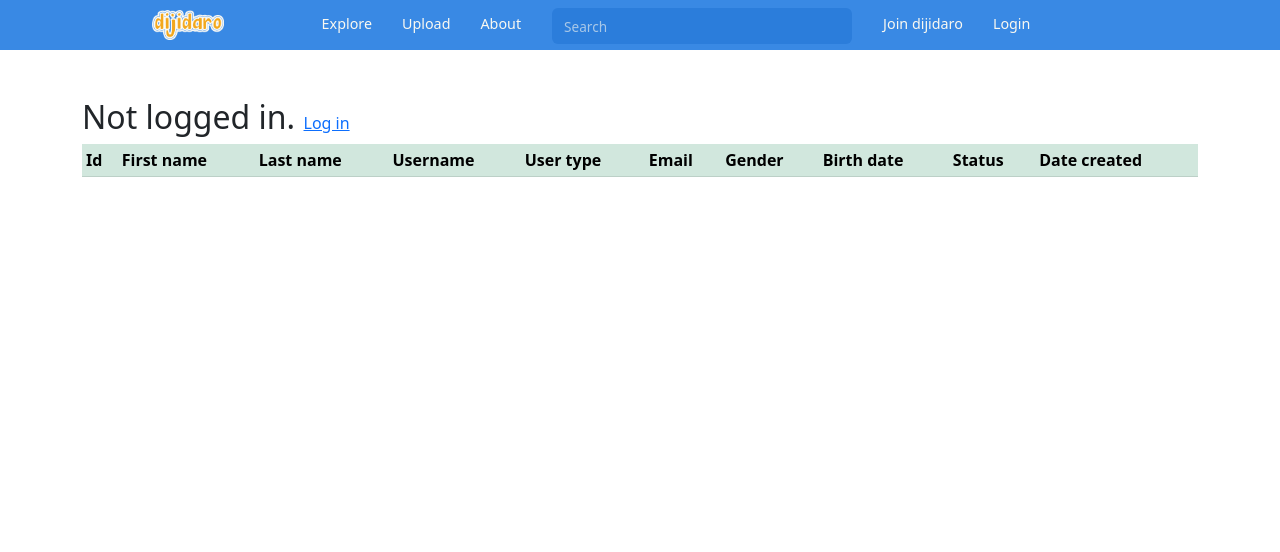
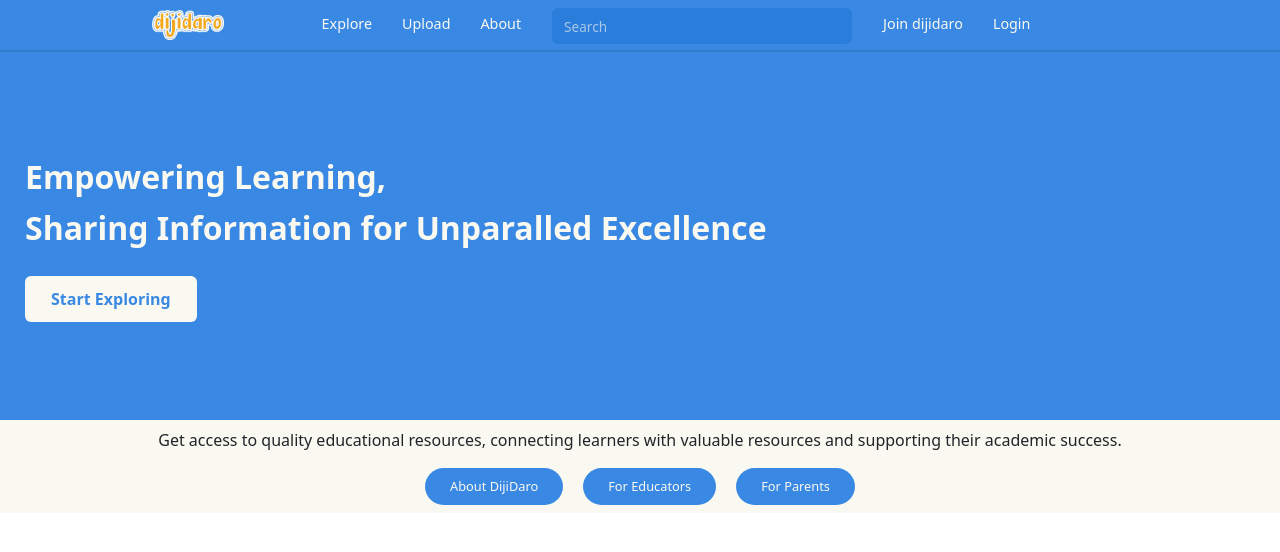
Before and after one commit to dijidaro/dijidaro, a Flask app: template app/templates/index.html in a window 1280 px wide. Shown: the top 552 px of the page. Run offline with Flask 3, Linux system fonts and the light colour scheme; the template is opened without the code that fills it: values that come from a table or form of the project are taken from there, others are empty; parts of the project's set-up code (start-up, migrations or seed data) failed here and were passed over; some libraries are stand-ins or nearby versions.

Commit message:
created a hero section for home page

```diff
--- a/app/config.py
+++ b/app/config.py
@@ -18,6 +18,9 @@ def create_app():
     app.register_blueprint(dashboard.bp)
     app.add_url_rule("/", endpoint="home")
 
+    import admin
+    app.register_blueprint(admin.bp)
+
     import auth
     app.register_blueprint(auth.bp)
 
--- a/app/static/styles/medium.css
+++ b/app/static/styles/medium.css
@@ -2,4 +2,15 @@
     /* nav {
         background-color: var(--brand-color);
     } */
+
+    /* HERO SECTION */
+    .hero {
+        min-height: 23rem;
+      }
+    .intro-btn {
+        justify-content: center;
+    }
+    .hero-header span {
+        font-size: 2rem;
+      }
  }
--- a/app/static/styles/small.css
+++ b/app/static/styles/small.css
@@ -28,11 +28,15 @@ body { min-height: 100%; -webkit-font-smoothing: antialiased; -moz-osx-font-smoo
 .button:hover { background-color: var(--tertiary-dark) !important; color: var(--light-shade) !important;}
 
 /* HEADER SECTION  */
-header .navigation {
+header {
+  background-color: var(--brand-color);
+  border-bottom: 2px solid rgba(0, 0, 0, .1);
+  box-shadow: 0 0 3px rgba(0, 0, 0, .25);
+}
+.navigation {
   display: flex;
   justify-content: space-between;
   height: 50px;
-  background-color: var(--brand-color);
   align-items: center;
 }
 nav {
@@ -103,3 +107,43 @@ nav .dropdown-menu a {
 .auth-form a {
   font-weight: 500;
 }
+
+/* HERO SECTION */
+.hero {
+  background-color: var(--brand-color);
+  height: 20rem;
+  display: flex;
+  align-items: center;
+  padding: 25px;
+}
+.hero-header span {
+  color: var(--light-shade);
+  font-size: 1.7rem;
+  font-weight: bold;
+  line-height: 1.5em;
+}
+
+.hero button {
+  background-color: var(--light-shade);
+  color: var(--brand-color);
+  font-weight: bold;
+  padding: 10px 25px;
+}
+.intro {
+  background-color: var(--light-shade);
+  text-align: center;
+}
+.intro-btn {
+  display: flex;
+  flex-wrap: wrap;
+  justify-content: space-around;
+  gap: 20px;
+}
+.intro-btn button {
+  background-color: var(--brand-color);
+  color: var(--light-shade);
+  border-radius: 1.5rem;
+  font-size: .8rem;
+  font-weight: 500;
+  padding: .5rem 1.5rem;
+}
--- a/app/templates/index.html
+++ b/app/templates/index.html
@@ -3,52 +3,29 @@
 {% block title %} Welcome | DijiDaro {% endblock %}
 
 {% block body %}
-    <div class="container mt-5">
-        {% if g.user %}
-            <h2 class="my-3">Logged in as <span class="students">{{ g.user["username"] }}</span></h2>
-        {% endif %}
-    <table class="table table-sm table-success table-striped">
-        <thead>
-            <tr>
-                <th>Id</th>
-                <th>First name</th>
-                <th>Last name</th>
-                <th>Username</th>
-                <th>User type</th>
-                <th>Email</th>
-                <th>Gender</th>
-                <th>Birth date</th>
-                <th>Status</th>
-                <th>Date created</th>
-            </tr>
-        </thead>
-        <tbody>
-        {% if g.user %}
-            {% for user in users %}
-                <tr>
-                    <td>{{ user.id }}</td>
-                    <td>{{ user.first_name }}</td>
-                    <td>{{ user.last_name }}</td>
-                    <td>{{ user.username }}</td>
-                    <td>{{ user.user_type }}</td>
-                    <td>{{ user.email }}</td>
-                    <td>{{ user.gender}}</td>
-                    <td>{{ user.birth_date }}</td>
-                    <td>{{ user.status }}</td>
-                    <td>{{ user.created }}</td>
-                    <td>
-                        <form action="{{ url_for('auth.delete_user', user_id=user.id) }}" method="post">
-                            {{ form.csrf_token }}
-                            {{ form.user_id }}
-                            {{ form.submit }}
-                        </form>
-                    </td>
-                </tr>
-            {% endfor %}
-            {% else %}
-                <h2>Not logged in. <a href="{{ url_for('auth.login') }}">Log in</a></h2>
-        {% endif %}
-        </tbody>
-    </table>
+<div>
+    <section class="hero">
+        <div class="hero-content">
+            <h1 class="hero-header mb-4"><span>Empowering Learning,</span> <br>
+                <span>Sharing Information for Unparalled Excellence</span></h1>
+            <button class="btn">Start Exploring</button>
+        </div>
+    </section>
+    <section class="intro p-2">
+        <p>Get access to quality educational resources, connecting learners with
+            valuable resources and supporting their academic success.
+        </p>
+        <div class="intro-btn px-3">
+            <div><button class="btn">About DijiDaro</button></div>
+            <div><button class="btn">For Educators</button></div>
+            <div><button class="btn">For Parents</button></div>
+        </div>
+    </section>
+</div>
+
+<div class="container mt-5">
+    {% if g.user %}
+        <h2 class="my-3">Logged in as <span class="students">{{ g.user["username"] }}</span></h2>
+    {% endif %}
 </div>
 {% endblock %}
```
Also changed, not shown: app/dashboard.py (+1 -8 lines).
